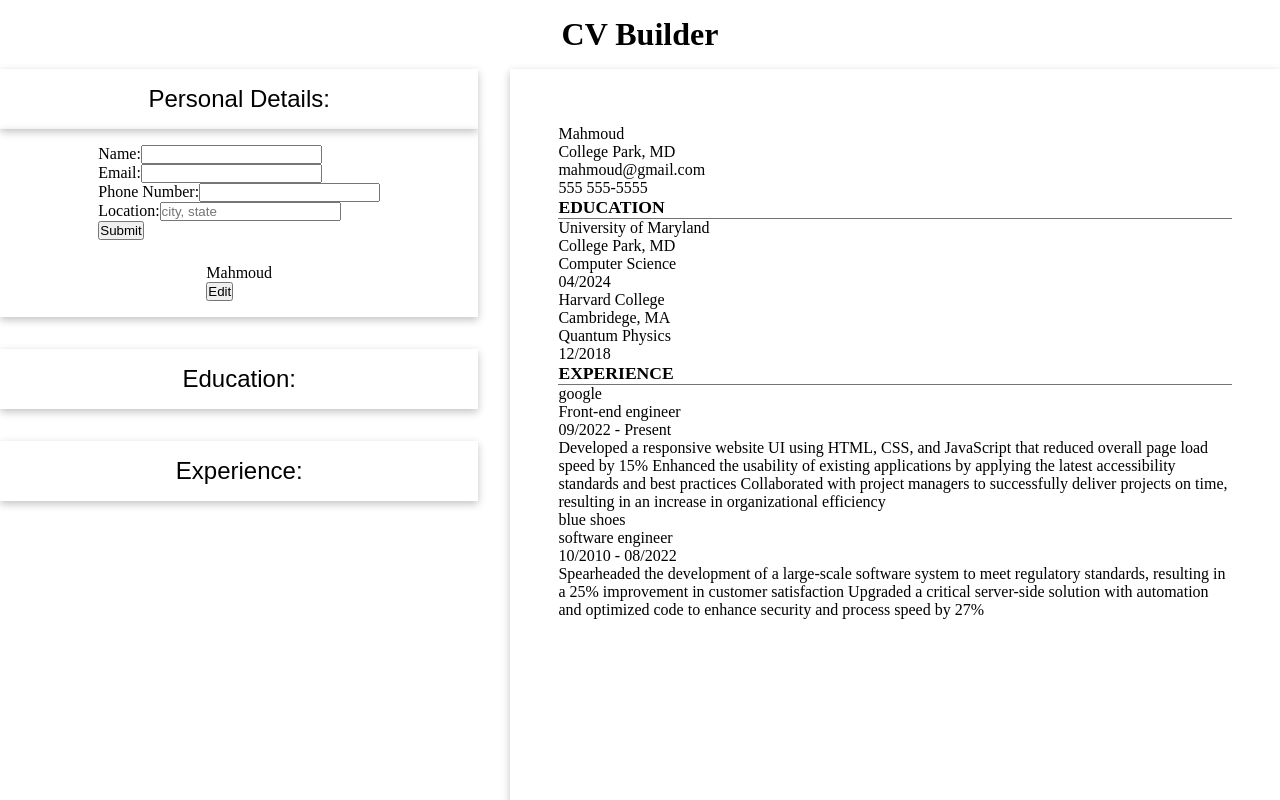
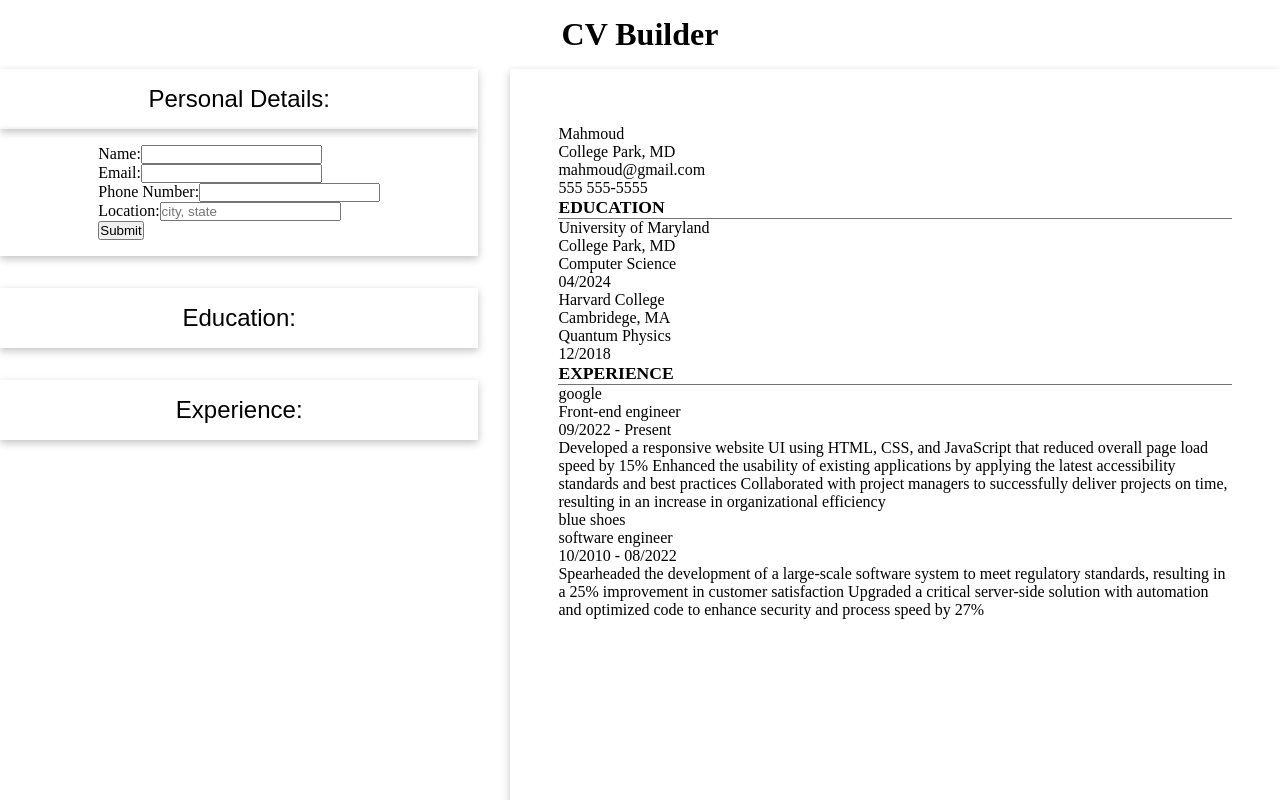
Before and after one commit to MahmoudTalass/cv-application, a React (Vite) app: page / in a window 1280 px wide. Shown: the top 800 px of the page. Built offline with nearby package versions, Linux system fonts and the light colour scheme.

Commit message:
Don't show name if user hasn't filled form for first time

```diff
--- a/src/components/formComponents/PersonalDataCard.jsx
+++ b/src/components/formComponents/PersonalDataCard.jsx
@@ -30,7 +30,7 @@ export default function PersonalDataCard({ personalInfo, handlePersonalInfo }) {
             />
          )}
 
-         {personalInfo.name !== undefined && (
+         {displayInitialForm && (
             <div className="personal-info-display">
                <p>{personalInfo.name}</p>
                <button
```
